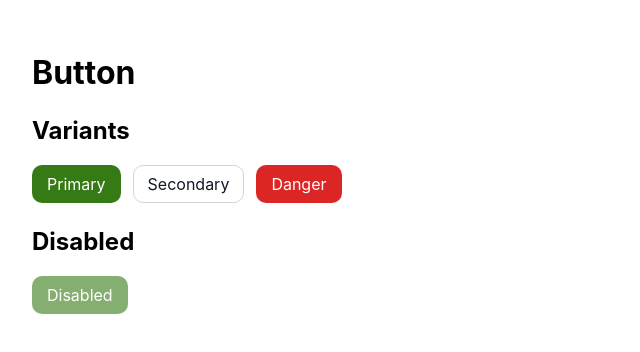
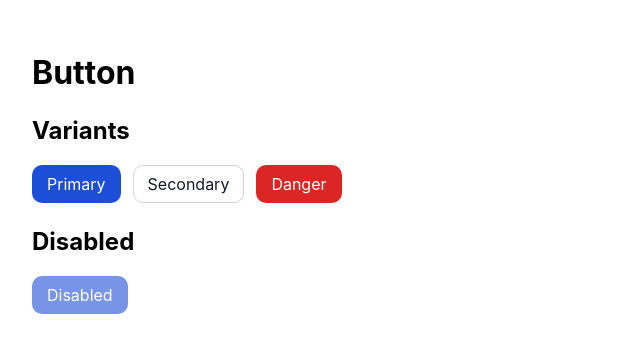
Before and after one commit to gc-vv/cb-ds-components, an Angular app: page /components/button in a window 1280 px wide. Shown: the top 352 px of the page, without its empty margins (0-640 px from the left). Built offline with nearby package versions, Linux system fonts and the light colour scheme.

Commit message:
fix: test changing primary button style for blue

```diff
--- a/src/app/ui/button/button.component.scss
+++ b/src/app/ui/button/button.component.scss
@@ -18,7 +18,7 @@
 }
 
 .btn--primary {
-  background: #357a14; //#1d4ed8;
+  background: #1d4ed8;
   color: #fff;
 }
 
```
